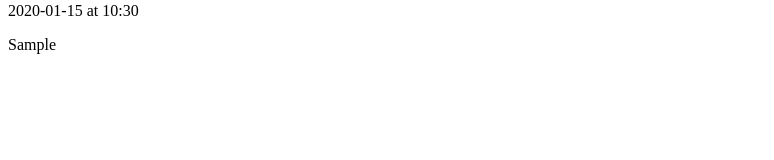
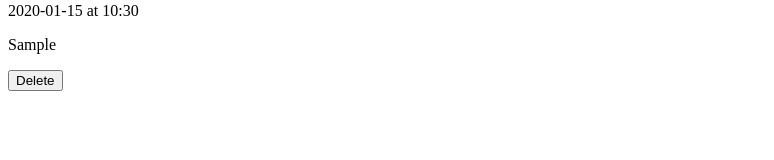
Before and after one commit to A-Dezeray/Appointment-Management-System, an Angular app: page / in a window 1280 px wide. Both pictures are taken after typing "Sample", "2020-01-15", "10:30", "Sample" into the empty fields and a click on the button "Add Appointment". Shown: the part 131-291 px from the top of the page, without its empty margins (0-774 px from the left). Built offline with nearby package versions, Linux system fonts and the light colour scheme.

Commit message:
Add delete functionality to appointments

```diff
--- a/src/app/components/appointment-list/appointment-list.component.html
+++ b/src/app/components/appointment-list/appointment-list.component.html
@@ -3,6 +3,7 @@
     <h3>{{ appt.name }}</h3>
     <p>{{ appt.date }} at {{ appt.time }}</p>
     <p>{{ appt.description }}</p>
+    <button (click)="deleteAppointment(appt.id)">Delete</button>
   </div>
 </div>
 
--- a/src/app/components/appointment-list/appointment-list.component.ts
+++ b/src/app/components/appointment-list/appointment-list.component.ts
@@ -16,6 +16,15 @@ export class AppointmentListComponent {
   constructor(private appointmentService: AppointmentService) {}
 
   ngOnInit() {
+    this.loadAppointments();
+  }
+
+  loadAppointments() {
     this.appointments = this.appointmentService.getAppointments();
   }
+
+  deleteAppointment(id: number) {
+    this.appointmentService.deleteAppointment(id);
+    this.loadAppointments(); // Refresh the list
+  }
 }
```
